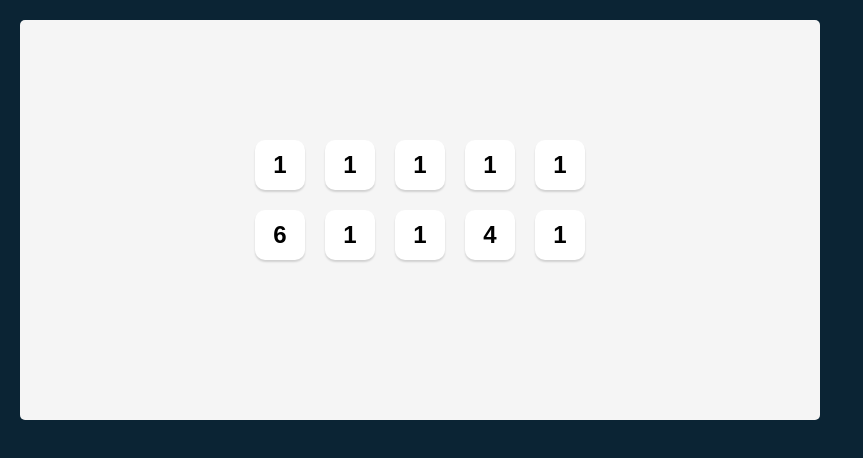
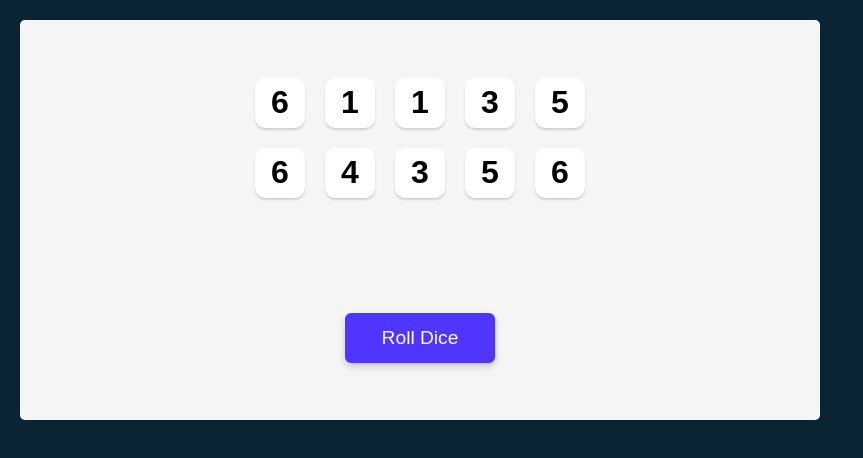
Before and after one commit to kate2797/tenzies-react, a React (Create React App) app: page / in a window 1280 px wide. Shown: the top 458 px of the page, without its empty margins (0-863 px from the left). Built offline with nearby package versions, Linux system fonts and the light colour scheme.

Commit message:
Added rolling dice MVP

```diff
--- a/src/App.js
+++ b/src/App.js
@@ -2,20 +2,32 @@ import React from "react";
 import Die from "./components/Die";
 
 export default function App() {
+  const [dice, setDice] = React.useState(allNewDice()); // initialise an array of random numbers
+
+  function allNewDice() {
+    const diceArray = [];
+    for (let i = 0; i < 10; i++) {
+      let randomNum = Math.floor(Math.random() * 6) + 1;
+      diceArray.push(randomNum);
+    }
+    return diceArray;
+  }
+
+  function rollDice() {
+    setDice(allNewDice); // get a new dice arrangement
+  }
+
+  // turn random number into a JSX element
+  const diceElements = dice.map((die) => {
+    return <Die value={die} />;
+  });
+
   return (
     <main>
-      <div className='dice-container'>
-        <Die value={1} />
-        <Die value={1} />
-        <Die value={1} />
-        <Die value={1} />
-        <Die value={1} />
-        <Die value={6} />
-        <Die value={1} />
-        <Die value={1} />
-        <Die value={4} />
-        <Die value={1} />
-      </div>
+      <div className='dice-container'>{diceElements}</div>
+      <button className='roll-dice' onClick={rollDice}>
+        Roll Dice
+      </button>
     </main>
   );
 }
--- a/src/components/Die.js
+++ b/src/components/Die.js
@@ -3,7 +3,7 @@ import React from "react";
 export default function Die(props) {
   return (
     <div className='die-face'>
-      <h2>{props.value}</h2>
+      <h2 className="die-num">{props.value}</h2>
     </div>
   );
 }
--- a/src/index.css
+++ b/src/index.css
@@ -60,6 +60,7 @@ main {
     height: 50px;
     width: 150px;
     border: none;
+    box-shadow: 0px 3.2px 7.68px rgba(0, 0, 0, 0.18);
     border-radius: 6px;
     background-color: #5035FF;
     color: white;
@@ -72,6 +73,6 @@ main {
     outline: none;
 }
 
-.roll-dice:active {
-    box-shadow: inset 5px 5px 10px -3px rgba(0, 0, 0, 0.7);
+.roll-dice:hover {
+    background-color: #5035ffcf;
 }
```
